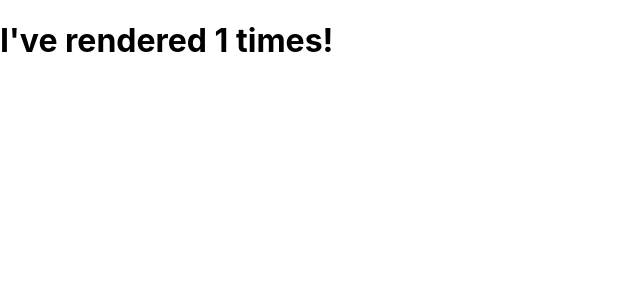
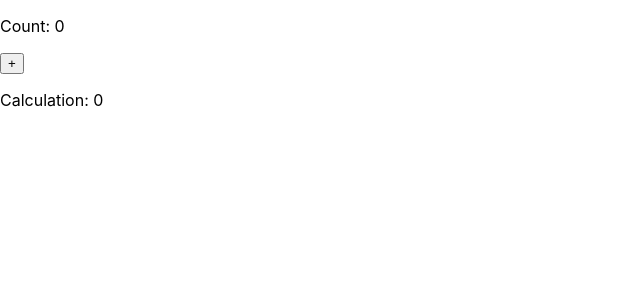
Before and after one commit to maribelcuales/React-Review-Project, a React (Create React App) app: page / in a window 1280 px wide. Shown: the top 300 px of the page, without its empty margins (0-640 px from the left). Built offline with nearby package versions, Linux system fonts and the light colour scheme.

Commit message:
Created Counter component with a hook dependent on a variable.

```diff
--- /dev/null
+++ b/src/Timer/Counter.js
@@ -0,0 +1,20 @@
+import { useState, useEffect } from 'react';
+
+function Counter() {
+  const [count, setCount] = useState(0);
+  const [calculation, setCalculation] = useState(0);
+
+  useEffect(() => {
+    setCalculation(() => count * 2);
+  }, [count]); // <- add the count variable here
+
+  return (
+    <>
+      <p>Count: {count}</p>
+      <button onClick={() => setCount((c) => c + 1)}>+</button>
+      <p>Calculation: {calculation}</p>
+    </>
+  );
+}
+
+export default Counter;
--- a/src/index.js
+++ b/src/index.js
@@ -3,12 +3,12 @@
 import './index.css';
 // import App from './App';
 //import TodoApp from './Todos/TodoApp.js';
-import Timer from './Timer/Timer.js';
+import Counter from './Timer/Counter.js';
 
 //const cars = ['Ford', 'BMW', 'Audi'];
 
 ReactDOM.render(
-  <Timer />,
+  <Counter />,
   //<App />,
   //<Header favCol="yellow"/>,
   //<GarageCars cars={cars}/>,
```
